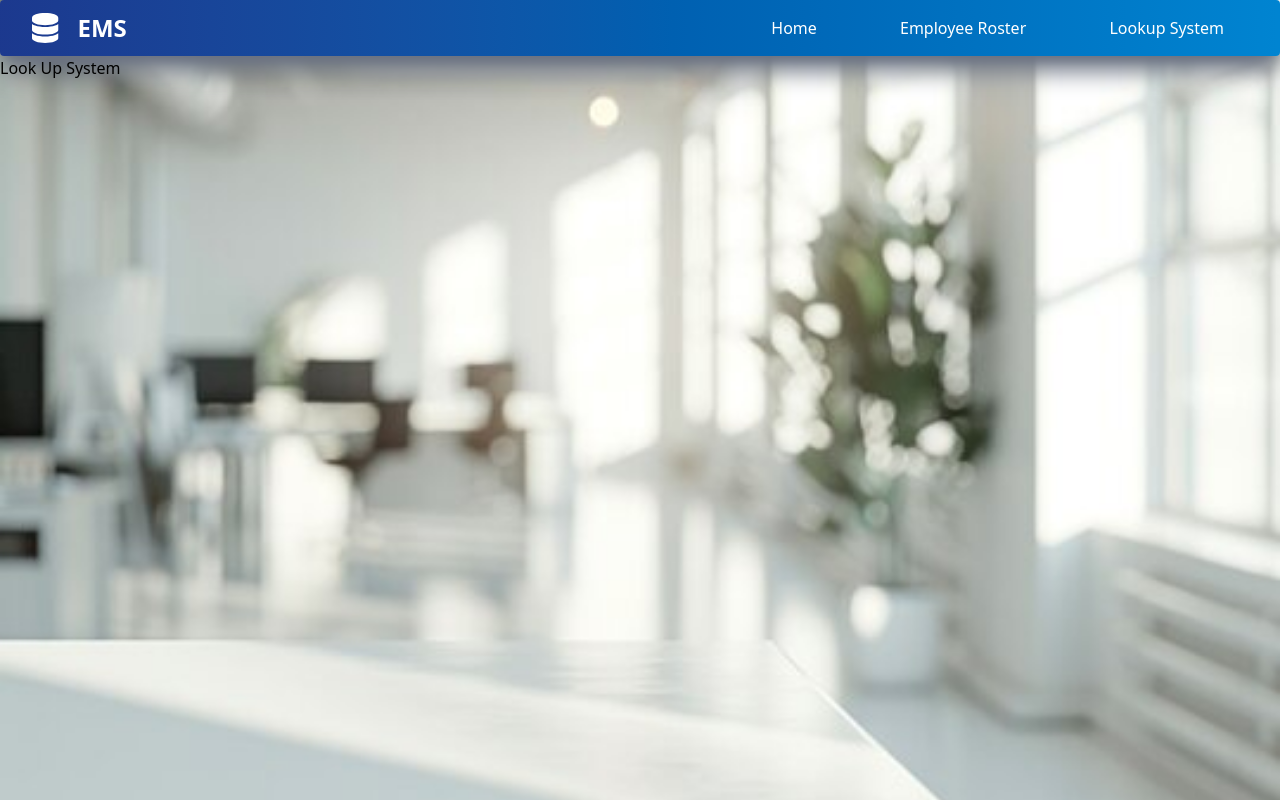
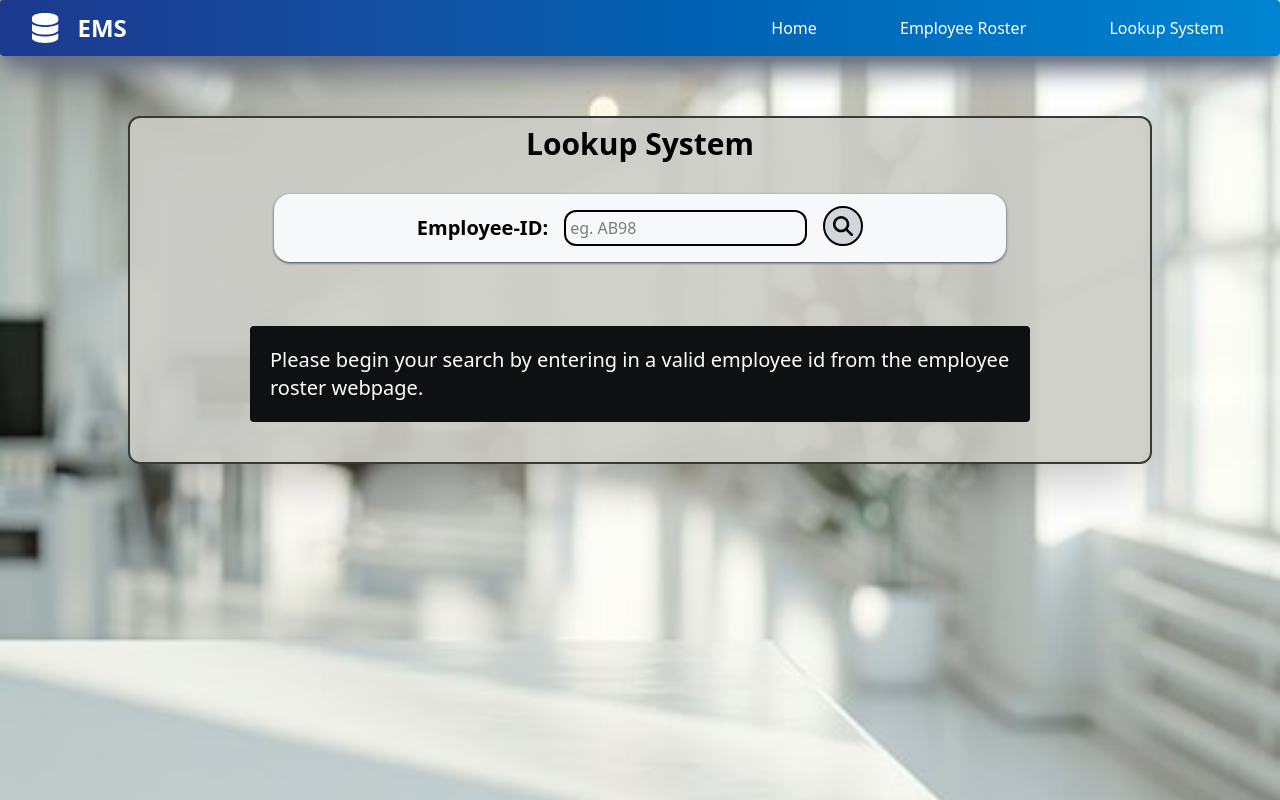
Before and after one commit to noor-i/EmployeeSystem, a React (Vite) app: page /LookUpSystem in a window 1280 px wide. Built offline with nearby package versions, Linux system fonts and the light colour scheme.

Commit message:
consistent page font-sizes, lookup searchbar

```diff
--- a/src/pages/EmployeeRoster.jsx
+++ b/src/pages/EmployeeRoster.jsx
@@ -22,8 +22,8 @@ const EmployeeRoster = () => {
   ];
 
   return (
-    <div className="flex flex-col gap-6 mt-8 mb-8 w-[90%] md:w-[80%] lg:w-[70%] mx-auto backdrop-blur-2xl p-4 md:p-6 border-2 rounded-2xl border-gray-300 shadow-md">
-      <h1 className="text-center text-2xl md:text-3xl lg:text-4xl font-bold bg-gradient-to-r from-black to-gray-700 bg-clip-text text-transparent">
+    <div className="flex flex-col gap-8 my-10 w-[90%] md:w-[80%] lg:w-[70%] mx-auto backdrop-blur-2xl p-4 md:p-6 border-2 rounded-2xl border-gray-300 shadow-md">
+      <h1 className="text-center text-xl md:text-2xl lg:text-3xl font-bold bg-gradient-to-r from-black to-gray-700 bg-clip-text text-transparent">
         Employee Roster
       </h1>
 
--- a/src/pages/LookUpSystem.jsx
+++ b/src/pages/LookUpSystem.jsx
@@ -1,7 +1,40 @@
+import { faSearch } from "@fortawesome/free-solid-svg-icons/faSearch";
+import { FontAwesomeIcon } from "@fortawesome/react-fontawesome";
 import React from "react";
 
 const LookUpSystem = () => {
-  return <div>Look Up System</div>;
+  return (
+    <div className="flex flex-col mt-15 bg-[rgba(205,204,199,0.9)] border-2 border-[rgb(57,57,53)] shadow-2xl rounded-xl w-[90%] md:w-[80%] m-auto gap-3">
+      <h1 className="text-center font-bold md:text-3xl text-2xl p-2">
+        Lookup System
+      </h1>
+      <div className="flex flex-col m-3">
+        <form className="md:mx-30">
+          <div className="flex gap-4 items-center justify-center bg-[rgb(247,248,250)] mx-3 py-2 rounded-2xl shadow-sm shadow-gray-600 md:py-3">
+            <label className="font-bold text-lg md:text-xl">Employee-ID:</label>
+            <input
+              className="border-2 rounded-xl p-1"
+              placeholder="eg. AB98"
+            ></input>
+            <button>
+              <FontAwesomeIcon
+                icon={faSearch}
+                className="text-xl text-black font-bold hover:cursor-pointer bg-gray-300 p-2 rounded-3xl border-2 border-b-gray-600md:text-2xl"
+              />
+            </button>
+          </div>
+        </form>
+      </div>
+      <div>
+        <div className="bg-[rgb(14,16,17)] text-white flex m-10 p-5 rounded-sm text-lg md:text-xl md:mx-30">
+          <p>
+            Please begin your search by entering in a valid employee id from the
+            employee roster webpage.
+          </p>
+        </div>
+      </div>
+    </div>
+  );
 };
 
 export default LookUpSystem;
```
